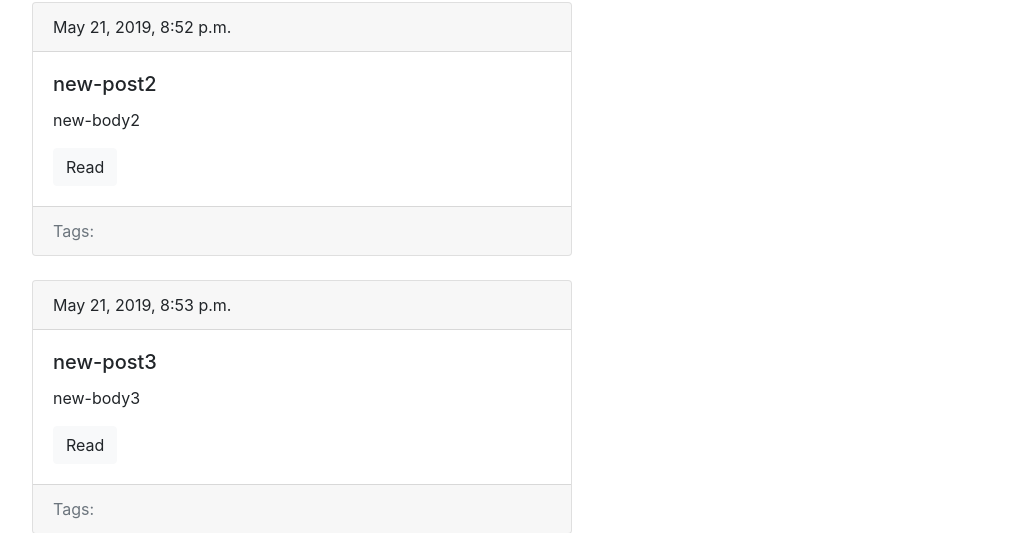
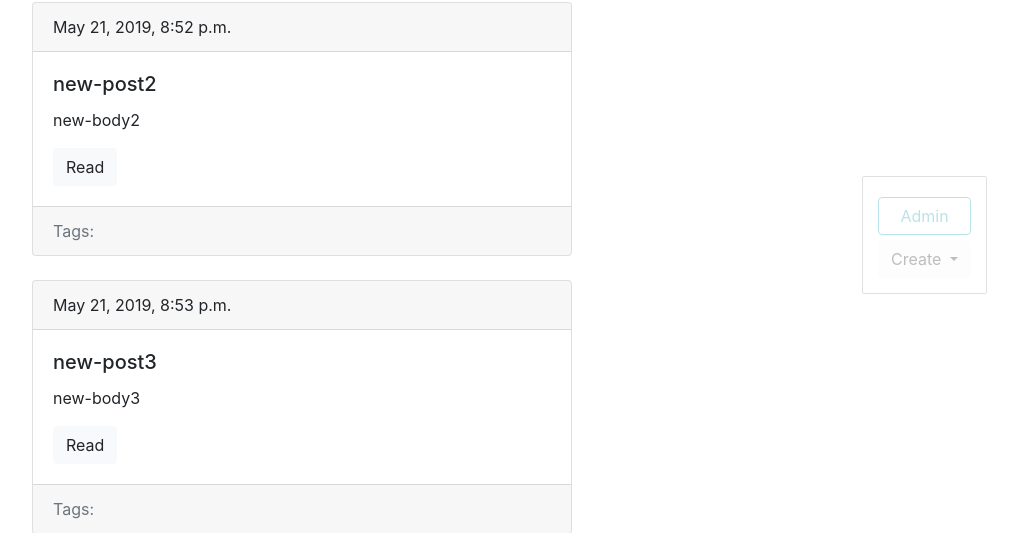
Before and after one commit to Per5eu5/blogengine, a Django app: page /blog/ in a window 1280 px wide. Shown: the part 476-1009 px from the top of the page, without its empty margins (243-1261 px from the left). Run offline with Django 3.2, Linux system fonts and the light colour scheme; data comes from the database, SQL or seed files in the repository; some libraries are stand-ins or nearby versions.

Commit message:
add admin panel and custom css

```diff
--- a/blog/templates/blog/base_blog.html
+++ b/blog/templates/blog/base_blog.html
@@ -1 +1,17 @@
 {% extends 'base.html' %}
+
+{% block admin-panel %}
+    <div class="btn-group">
+      <button type="button" class="btn btn-light dropdown-toggle" data-toggle="dropdown" aria-haspopup="true" aria-expanded="false">
+        Create
+      </button>
+      <div class="dropdown-menu">
+        <a class="dropdown-item" href="{% url 'post_create_url' %}">Post</a>
+        <a class="dropdown-item" href="{% url 'tag_create_url' %}">Tag</a>
+      </div>
+    </div>
+    <a href="{{ admin_object.get_update_url }}" class="btn btn-light edit" style="{% if detail  %}display: block;
+    {% endif %}">Edit</a>
+    <a href="{{ admin_object.get_delete_url }}" class="btn btn-danger delete" style="{% if detail  %}display: block;
+    {% endif %}">Delete</a>
+{% endblock %}
--- a/blog/utils.py
+++ b/blog/utils.py
@@ -11,7 +11,8 @@ class ObjectDetailMixin:
 
     def get(self, request, slug):
         obj = get_object_or_404(self.model, slug__iexact=slug)
-        return render(request, self.template, context={self.model.__name__.lower(): obj})
+        return render(request, self.template, context={self.model.__name__.lower(): obj, 'admin_object': obj,
+                                                       'detail': True})
 
 
 class ObjectCreateMixin:
--- a/blogengine/settings.py
+++ b/blogengine/settings.py
@@ -120,3 +120,6 @@ USE_TZ = True
 # https://docs.djangoproject.com/en/2.2/howto/static-files/
 
 STATIC_URL = '/static/'
+STATICFILES_DIRS = [
+    os.path.join(BASE_DIR, 'static')
+]
--- /dev/null
+++ b/static/css/styles.css
@@ -0,0 +1,22 @@
+.admin-panel {
+    border: 1px solid #999;
+    border-radius: 2px;
+    position: fixed;
+    right: 50px;
+    bottom: 30px;
+    opacity: 0.3;
+    padding: 15px;
+}
+
+.admin-panel:hover {
+    opacity: 1;
+}
+
+.admin-panel a {
+    display: block;
+    margin: 5px 0;
+}
+
+a.edit, a.delete {
+    display: none;
+}
--- a/templates/base.html
+++ b/templates/base.html
@@ -1,9 +1,15 @@
+{% load static %}
+
 <!DOCTYPE html>
 <html lang="en">
 <head>
     <meta charset="UTF-8">
+    <script src="https://code.jquery.com/jquery-3.3.1.slim.min.js" integrity="sha384-q8i/X+965DzO0rT7abK41JStQIAqVgRVzpbzo5smXKp4YfRvH+8abtTE1Pi6jizo" crossorigin="anonymous"></script>
+    <script src="https://cdnjs.cloudflare.com/ajax/libs/popper.js/1.14.7/umd/popper.min.js" integrity="sha384-UO2eT0CpHqdSJQ6hJty5KVphtPhzWj9WO1clHTMGa3JDZwrnQq4sF86dIHNDz0W1" crossorigin="anonymous"></script>
+    <script src="https://stackpath.bootstrapcdn.com/bootstrap/4.3.1/js/bootstrap.min.js" integrity="sha384-JjSmVgyd0p3pXB1rRibZUAYoIIy6OrQ6VrjIEaFf/nJGzIxFDsf4x0xIM+B07jRM" crossorigin="anonymous"></script>
     <link rel="stylesheet" href="https://stackpath.bootstrapcdn.com/bootstrap/4.3.1/css/bootstrap.min.css"
           integrity="sha384-ggOyR0iXCbMQv3Xipma34MD+dH/1fQ784/j6cY/iJTQUOhcWr7x9JvoRxT2MZw1T" crossorigin="anonymous">
+    <link rel="stylesheet" href="{% static 'css/styles.css' %}">
     <title>
         {% block title %}
             Blog Engine
@@ -46,5 +52,13 @@
             </div>
         </div>
     </div>
+
+
+    <div class="admin-panel align-items-center">
+        <a href="/admin" class="btn btn-outline-info">Admin</a>
+        {% block admin-panel %}
+
+        {% endblock %}
+    </div>
 </body>
 </html>
```
